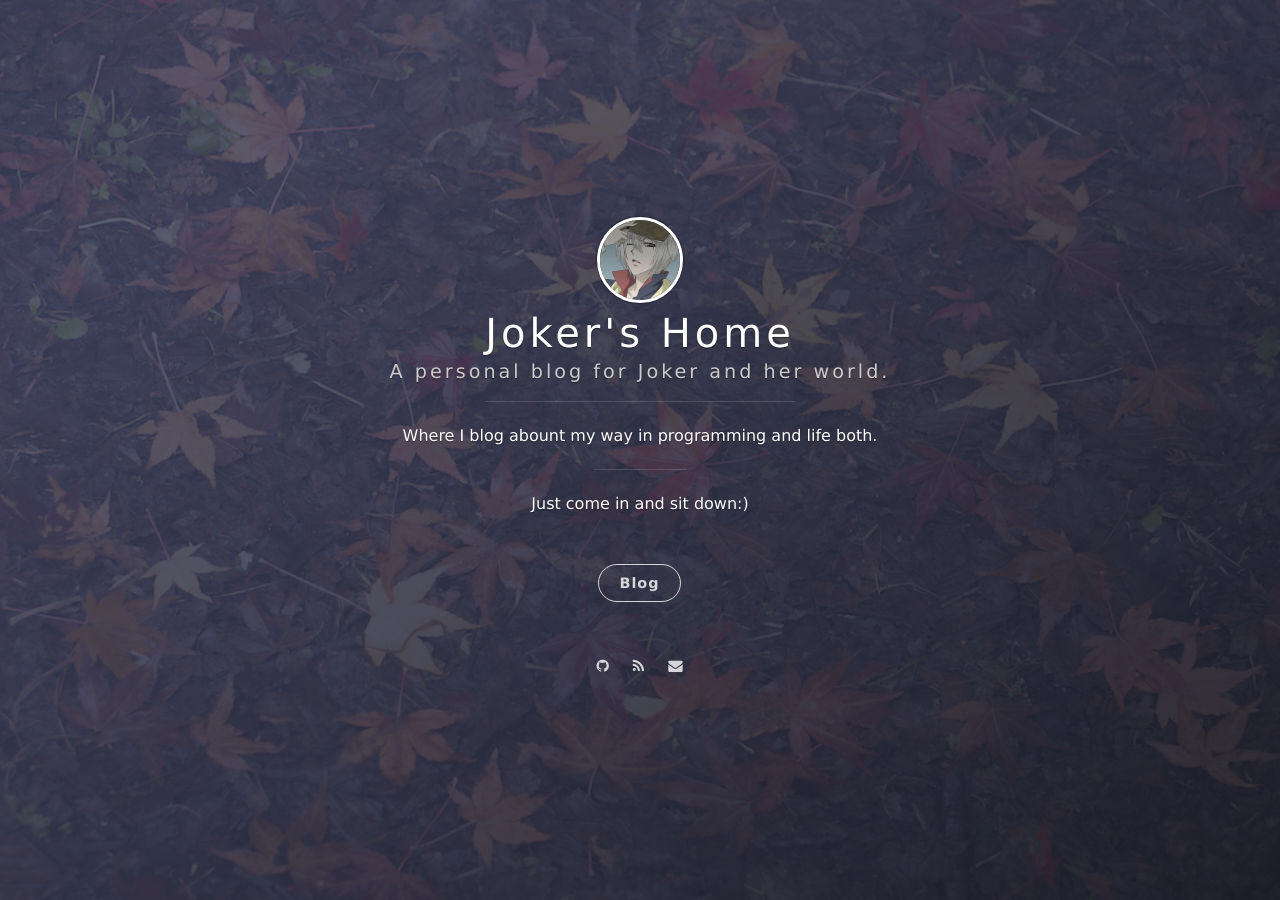
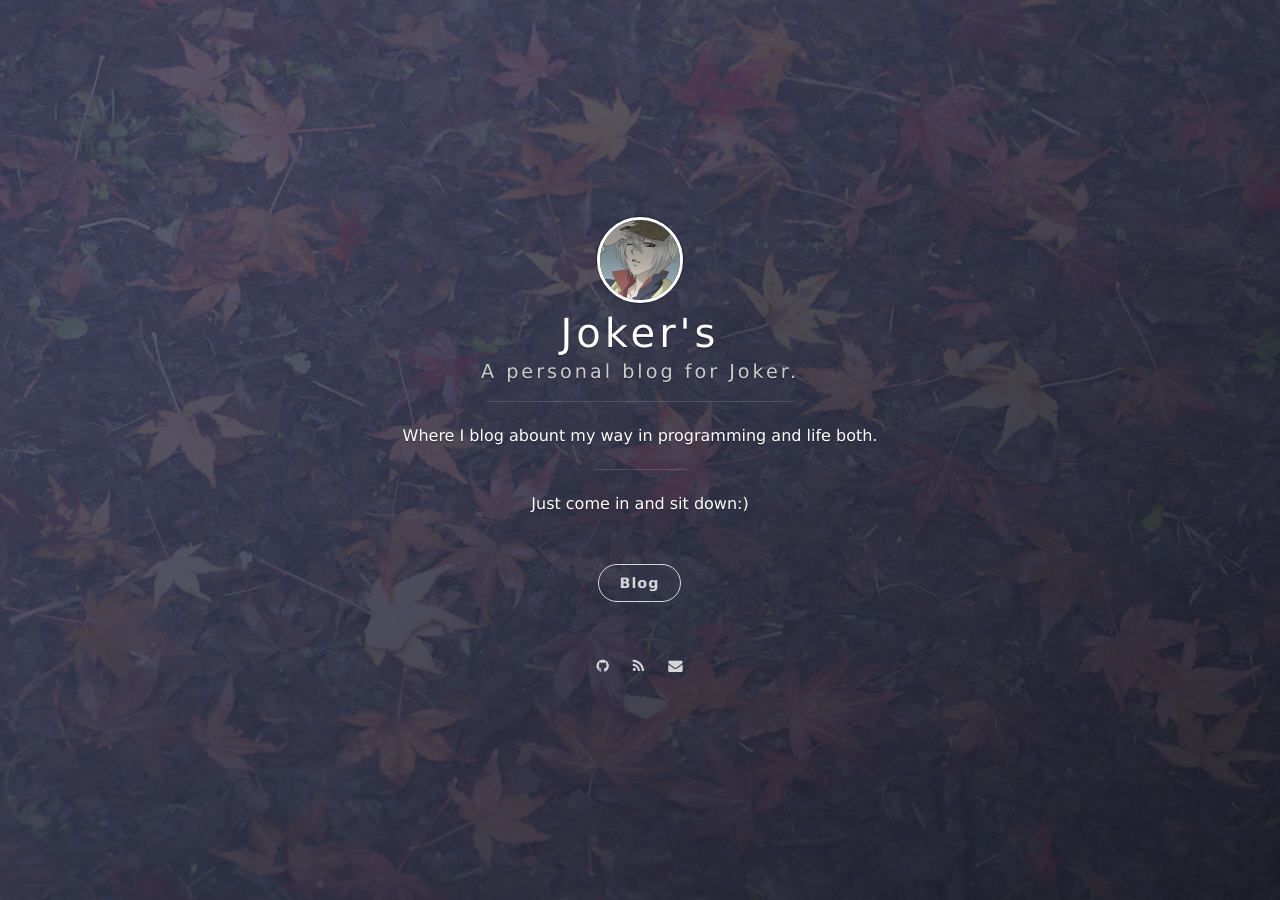
Before and after one commit to gracegreat1/gracegreat1.github.io, a Jekyll site: the page built from index.html, in a window 1280 px wide. Built offline with Jekyll 4.4.1, drawn with Linux system fonts in a browser that asks for light colours; nearby versions of some CDN libraries; the list of posts is cut into pages by our own code.

Commit message:
update title

```diff
--- a/_config.yml
+++ b/_config.yml
@@ -1,6 +1,6 @@
 # Basic
-title: Joker's Home
-subtitle: A personal blog for Joker and her world.
+title: Joker's
+subtitle: A personal blog for Joker.
 welcome_message: Just come in and sit down:)
 description: Where I blog abount my way in programming and life both.
 creator: <a href="http://github.com/gracegreat1">@gracegreat1</a>
```
